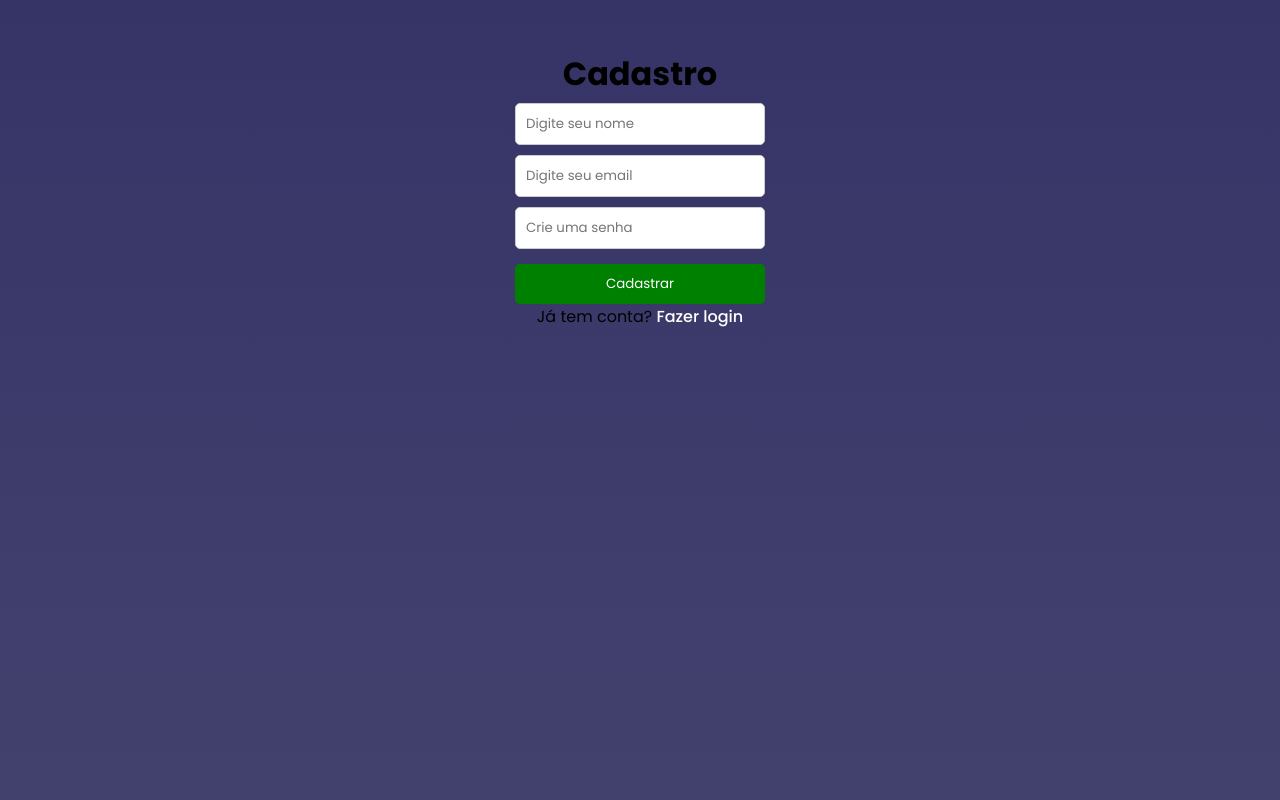
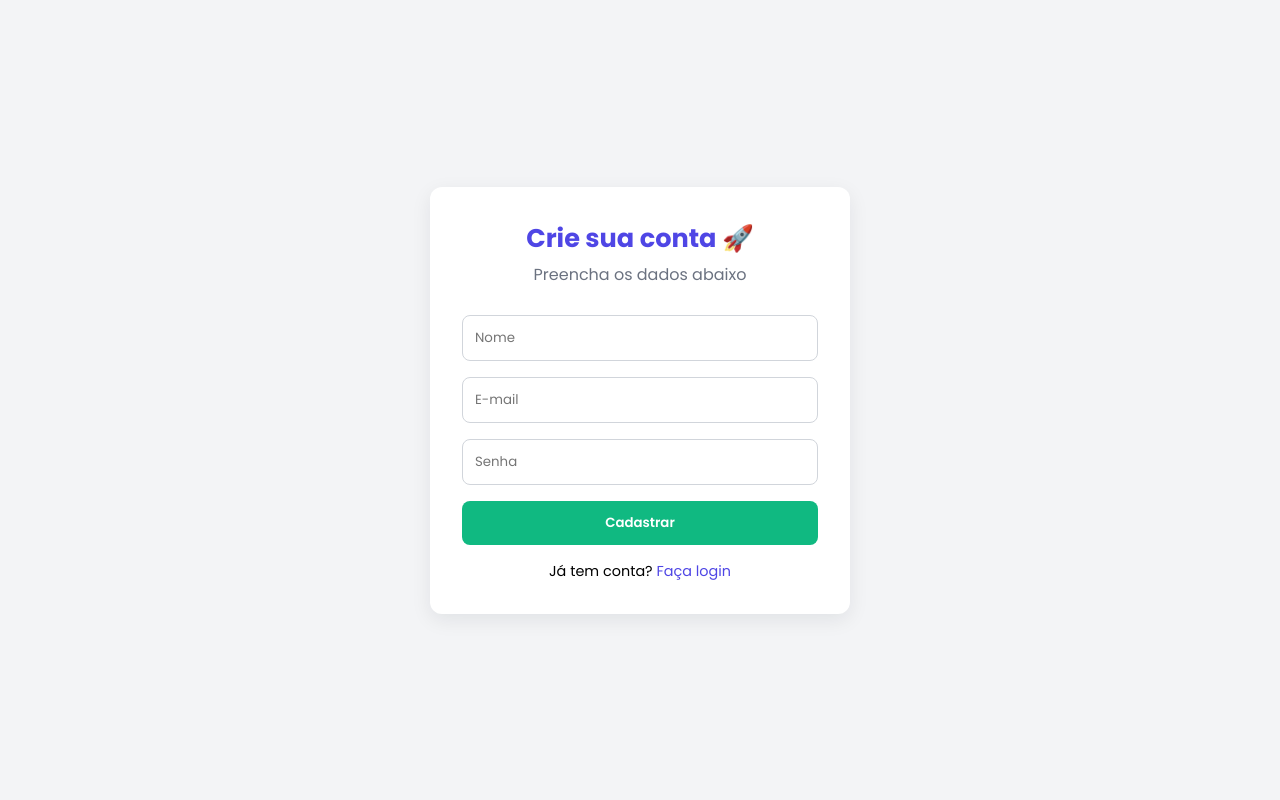
Before and after one commit to LUCASbrms/site, a React (Vite) app: page /cadastro in a window 1280 px wide. Shown: the top 800 px of the page. Built offline with nearby package versions, Linux system fonts and the light colour scheme.

Commit message:
nova cara

```diff
--- a/src/pages/Cadastro.jsx
+++ b/src/pages/Cadastro.jsx
@@ -1,52 +1,53 @@
-import React, { useState } from 'react';
-import { Link } from 'react-router-dom';
-import './Cadastro.css';
+import React, { useState } from "react";
+import { Link } from "react-router-dom";
+import "../styles/auth.css";
 
-function Cadastro() {
-  const [nome, setNome] = useState('');
-  const [email, setEmail] = useState('');
-  const [senha, setSenha] = useState('');
+export default function Cadastro() {
+  const [nome, setNome] = useState("");
+  const [email, setEmail] = useState("");
+  const [senha, setSenha] = useState("");
 
   const handleCadastro = (e) => {
     e.preventDefault();
-    alert(`Cadastro realizado!\nNome: ${nome}\nEmail: ${email}`);
+    console.log("cadastro", { nome, email, senha });
   };
 
   return (
-    <div className="cadastro-container">
-      <h1>Cadastro</h1>
-      <form className="cadastro-form" onSubmit={handleCadastro}>
+    <div className="auth-container">
+      <form className="auth-form" onSubmit={handleCadastro}>
+        <h1 className="auth-title">Crie sua conta 🚀</h1>
+        <p className="auth-subtitle">Preencha os dados abaixo</p>
+
         <input
-          className="cadastro-input"
+          className="auth-input"
           type="text"
-          placeholder="Digite seu nome"
+          placeholder="Nome"
           value={nome}
           onChange={(e) => setNome(e.target.value)}
-          required
         />
+
         <input
-          className="cadastro-input"
+          className="auth-input"
           type="email"
-          placeholder="Digite seu email"
+          placeholder="E-mail"
           value={email}
           onChange={(e) => setEmail(e.target.value)}
-          required
         />
+
         <input
-          className="cadastro-input"
+          className="auth-input"
           type="password"
-          placeholder="Crie uma senha"
+          placeholder="Senha"
           value={senha}
           onChange={(e) => setSenha(e.target.value)}
-          required
         />
-        <button className="cadastro-button" type="submit">Cadastrar</button>
+
+        <button className="auth-button" type="submit">Cadastrar</button>
+
+        <p className="auth-link">
+          Já tem conta? <Link to="/login">Faça login</Link>
+        </p>
       </form>
-      <p>
-        Já tem conta? <Link to="/login" className="app-link">Fazer login</Link>
-      </p>
     </div>
   );
 }
-
-export default Cadastro;
--- a/src/pages/Home.jsx
+++ b/src/pages/Home.jsx
@@ -1,14 +1,16 @@
+import React from "react";
 import { Link } from "react-router-dom";
+import "../styles/home.css";
 
-
-function Home() {
+export default function Home() {
   return (
-    <div className="home-page-links">
-      <h1>Home</h1>
-      <Link to="/login" className="home-link">Ir para Login</Link> <br />
-      <Link to="/cadastro" className="home-link">Ir para Cadastro</Link>
+    <div className="home-container">
+      <h1 className="home-title">Bem-vindo ao Projeto</h1>
+      <p className="home-subtitle">Sua solução de IA interativa no WhatsApp</p>
+      <div className="home-buttons">
+        <Link className="home-btn" to="/login">Entrar</Link>
+        <Link className="home-btn" to="/cadastro">Cadastrar</Link>
+      </div>
     </div>
   );
 }
-
-export default Home;
--- a/src/pages/Login.jsx
+++ b/src/pages/Login.jsx
@@ -1,6 +1,6 @@
-import api from "../services/api";
-import { useState } from "react";
+import React, { useState } from "react";
 import { Link } from "react-router-dom";
+import "../styles/auth.css";
 
 export default function Login() {
   const [email, setEmail] = useState("");
@@ -8,36 +8,39 @@ export default function Login() {
 
   const handleLogin = async (e) => {
     e.preventDefault();
-    try {
-      const res = await api.post("/auth/login", { email, senha });
-      console.log("Login OK:", res.data);
-      localStorage.setItem("token", res.data.token); // salva token para manter logado
-    } catch (err) {
-      console.error("Erro no login", err.response?.data || err.message);
-    }
+    // teste rápido: console.log pra garantir que o submit acontece
+    console.log("tentando logar", { email, senha });
+    // aqui vai sua chamada api.post(...)
   };
 
   return (
-    <form onSubmit={handleLogin}>
+    <div className="auth-container">
+      <form className="auth-form" onSubmit={handleLogin}>
+        <h1 className="auth-title">Bem-vindo 👋</h1>
+        <p className="auth-subtitle">Entre para continuar</p>
+
         <input
+          className="auth-input"
           type="email"
           placeholder="E-mail"
           value={email}
           onChange={(e) => setEmail(e.target.value)}
         />
+
         <input
+          className="auth-input"
           type="password"
           placeholder="Senha"
           value={senha}
           onChange={(e) => setSenha(e.target.value)}
         />
-      <button type="submit">Entrar</button>
 
-      <p>
-        Não tem uma conta?{" "}
-        <Link to="/cadastro">Cadastre-se aqui</Link>
+        <button className="auth-button" type="submit">Entrar</button>
+
+        <p className="auth-link">
+          Não tem uma conta? <Link to="/cadastro">Cadastre-se</Link>
         </p>
-
       </form>
+    </div>
   );
 }
--- /dev/null
+++ b/src/styles/auth.css
@@ -0,0 +1,70 @@
+/* auth.css */
+.auth-container {
+  display: flex;
+  justify-content: center;
+  align-items: center;
+  min-height: 100vh;
+  background: #F3F4F6;
+  padding: 2rem;
+}
+
+.auth-form {
+  background: white;
+  padding: 2rem;
+  border-radius: 12px;
+  box-shadow: 0px 6px 20px rgba(16, 24, 40, 0.08);
+  width: 100%;
+  max-width: 420px;
+  text-align: center;
+}
+
+.auth-title {
+  color: #4F46E5;
+  margin-bottom: 0.25rem;
+  font-size: 1.6rem;
+}
+
+.auth-subtitle {
+  color: #6B7280;
+  margin-bottom: 1.25rem;
+}
+
+.auth-input {
+  width: 100%;
+  padding: 0.75rem;
+  margin: 0.5rem 0;
+  border: 1px solid #D1D5DB;
+  border-radius: 8px;
+  outline: none;
+  transition: border-color .15s;
+}
+
+.auth-input:focus {
+  border-color: #4F46E5;
+}
+
+.auth-button {
+  width: 100%;
+  padding: 0.75rem;
+  margin-top: 0.5rem;
+  background: #10B981;
+  color: white;
+  font-weight: 600;
+  border: none;
+  border-radius: 8px;
+  cursor: pointer;
+}
+
+.auth-button:hover {
+  background: #059669;
+}
+
+.auth-link {
+  margin-top: 1rem;
+  font-size: 0.9rem;
+}
+
+.auth-link a {
+  color: #4F46E5;
+  text-decoration: none;
+}
--- /dev/null
+++ b/src/styles/home.css
@@ -0,0 +1,37 @@
+.home-container {
+  min-height: 100vh;
+  display: flex;
+  flex-direction: column;
+  justify-content: center;
+  align-items: center;
+  background: linear-gradient(135deg, #4F46E5 0%, #3B82F6 100%);
+  color: white;
+  text-align: center;
+  padding: 2rem;
+}
+
+.home-title {
+  font-size: 2.2rem;
+  font-weight: 700;
+  margin-bottom: 0.5rem;
+}
+
+.home-subtitle {
+  font-size: 1rem;
+  color: rgba(255,255,255,0.9);
+  margin-bottom: 1.5rem;
+}
+
+.home-buttons {
+  display: flex;
+  gap: 1rem;
+}
+
+.home-btn {
+  background: white;
+  color: #4F46E5;
+  padding: 0.65rem 1.25rem;
+  border-radius: 8px;
+  text-decoration: none;
+  font-weight: 600;
+}
```
Also changed, not shown: src/pages/Home.css (deleted, +0 -9 lines), src/pages/Home/style.css (deleted, +0 -51 lines). Lines whose indentation alone changed are shown as unchanged.
